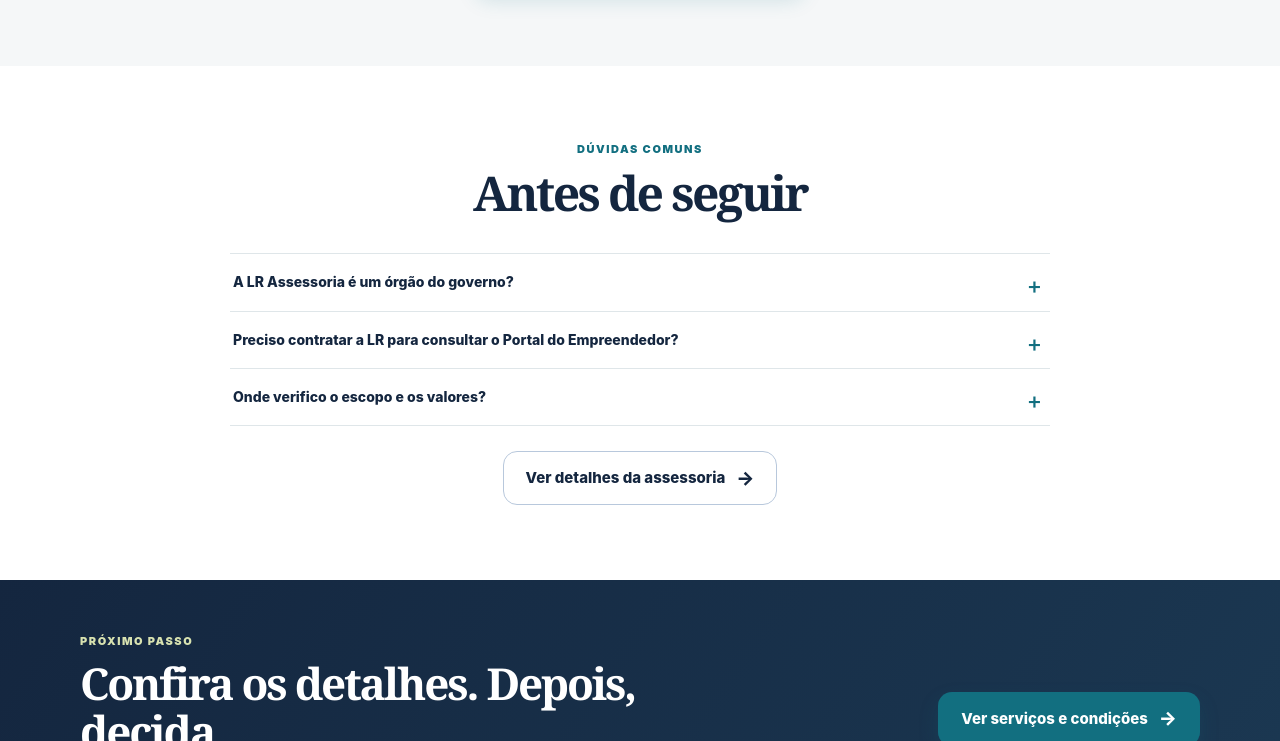
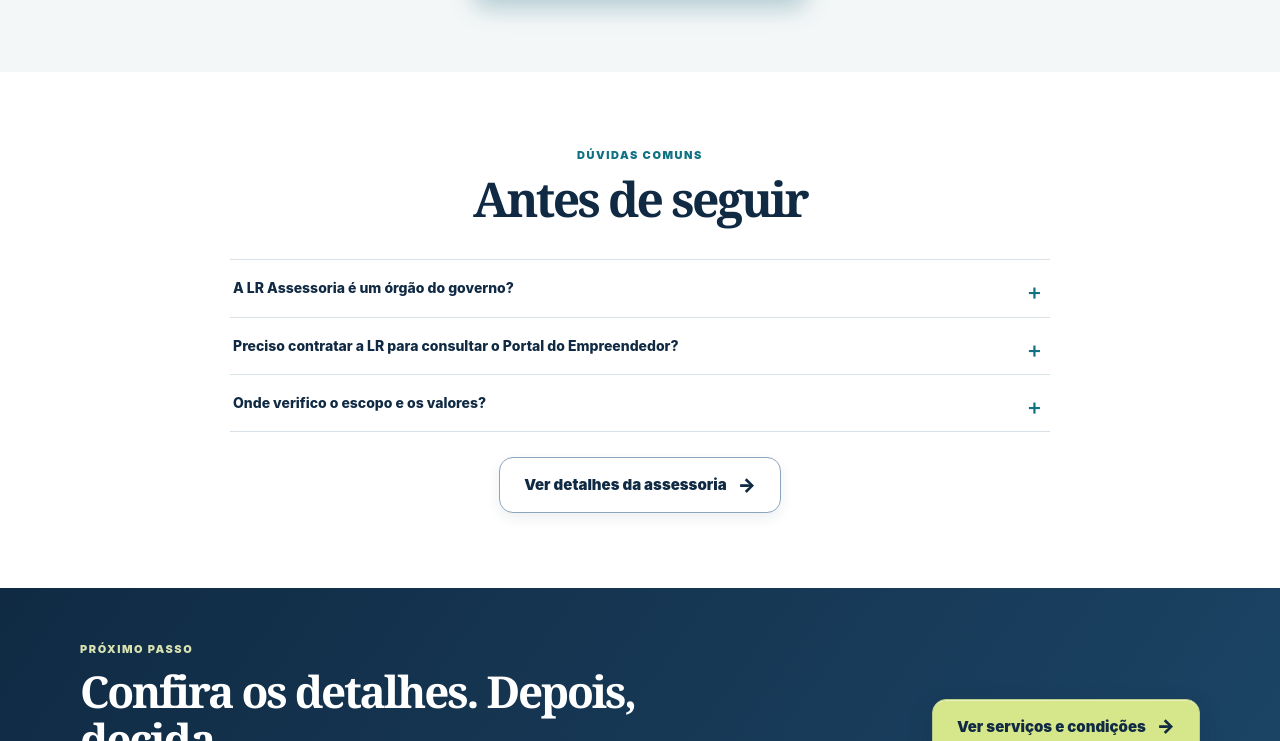
Before and after one commit to emailtelefone55-hub/assessoria, a website: page index.html in a window 1280 px wide. Shown: the part 2059-2800 px from the top of the page. Drawn offline with Linux system fonts and the light colour scheme.

Commit message:
Update index.html

```diff
--- a/index.html
+++ b/index.html
@@ -16,18 +16,18 @@
   <style>
     :root {
       color-scheme: light;
-      --navy: #14263f;
-      --navy-2: #203a5b;
-      --ink: #1d2b3d;
-      --muted: #5f6d7e;
-      --blue: #126f80;
-      --blue-dark: #0d5867;
-      --blue-soft: #eaf3f5;
-      --lime: #d8e2b0;
-      --paper: #fff;
-      --canvas: #f5f7f8;
-      --line: #dfe6e9;
-      --green: #28705c;
+      --navy: #102a43;
+      --navy-2: #1c4566;
+      --ink: #203040;
+      --muted: #5b6b7a;
+      --blue: #0f7181;
+      --blue-dark: #084c61;
+      --blue-soft: #e7f3f4;
+      --lime: #d6e68b;
+      --paper: #ffffff;
+      --canvas: #f4f7f8;
+      --line: #d8e2e7;
+      --green: #2b6e5a;
       --shadow: 0 20px 52px rgba(20, 38, 63, .10);
       --radius: 22px;
       --content: 1120px;
@@ -63,39 +63,40 @@
     .nav-link:hover { color: var(--navy); }
 
     .button {
-      min-height: 54px;
+      min-height: 56px;
       display: inline-flex;
       align-items: center;
       justify-content: center;
       gap: 11px;
-      padding: 15px 22px;
-      border: 1px solid transparent;
+      padding: 16px 24px;
+      border: 1px solid var(--blue-dark);
       border-radius: 14px;
-      background: var(--blue);
+      background: linear-gradient(135deg, var(--blue) 0%, var(--blue-dark) 100%);
       color: #fff;
       font: inherit;
       font-size: 15px;
-      font-weight: 850;
+      font-weight: 900;
       line-height: 1.2;
       text-align: center;
       text-decoration: none;
-      box-shadow: 0 9px 20px rgba(18,111,128,.17);
+      box-shadow: 0 11px 24px rgba(7,91,107,.28), inset 0 1px 0 rgba(255,255,255,.16);
       transition: background .16s ease, box-shadow .16s ease, transform .16s ease;
     }
-    .button:hover { background: var(--blue-dark); box-shadow: 0 12px 24px rgba(18,111,128,.23); transform: translateY(-1px); }
+    .button:hover { background: linear-gradient(135deg, var(--blue-dark) 0%, var(--navy) 100%); box-shadow: 0 14px 28px rgba(7,91,107,.36), inset 0 1px 0 rgba(255,255,255,.12); transform: translateY(-2px); }
     .button:active { transform: translateY(0); }
-    .button-arrow { font-size: 19px; line-height: 1; }
+    .button-arrow { font-size: 19px; line-height: 1; transition: transform .16s ease; }
+    .button:hover .button-arrow { transform: translateX(3px); }
     .button-small { min-height: 43px; padding: 10px 15px; font-size: 12px; }
-    .button-outline { border-color: #b8c8dc; background: #fff; color: var(--navy); box-shadow: none; }
-    .button-outline:hover { border-color: #9fb4cc; background: var(--blue-soft); box-shadow: none; }
-    .button-lime { background: var(--blue); color: #fff; box-shadow: 0 9px 20px rgba(18,111,128,.17); }
-    .button-lime:hover { background: var(--blue-dark); box-shadow: 0 12px 24px rgba(18,111,128,.23); }
+    .button-outline { border-color: #8ca5bf; background: #fff; color: var(--navy); box-shadow: 0 5px 13px rgba(20,38,63,.08); }
+    .button-outline:hover { border-color: #557792; background: var(--blue-soft); box-shadow: 0 8px 18px rgba(20,38,63,.12); }
+    .button-lime { border-color: #b9ca87; background: var(--lime); color: var(--navy); box-shadow: 0 11px 24px rgba(20,38,63,.22), inset 0 1px 0 rgba(255,255,255,.45); }
+    .button-lime:hover { border-color: #a9bc71; background: #e3edb7; color: var(--navy); box-shadow: 0 14px 28px rgba(20,38,63,.28), inset 0 1px 0 rgba(255,255,255,.5); }
 
     .hero {
       position: relative;
       overflow: hidden;
       padding: 60px 0 58px;
-      background: radial-gradient(ellipse at 84% 16%, rgba(18,111,128,.10), transparent 35%), linear-gradient(135deg,#f6f9fa 0%,#edf4f5 62%,#f8faf9 100%);
+      background: radial-gradient(ellipse at 84% 16%, rgba(15,113,129,.12), transparent 35%), linear-gradient(135deg,#f6fafb 0%,#eaf4f5 62%,#f8faf9 100%);
     }
     .hero::before { content: ""; position: absolute; right: max(-85px, calc((100vw - 1320px)/2)); top: -175px; width: 390px; height: 390px; border: 1px solid rgba(18,111,128,.12); border-radius: 50%; box-shadow: 0 0 0 30px rgba(18,111,128,.025),0 0 0 68px rgba(18,111,128,.025); pointer-events: none; }
     .hero-grid { position: relative; display: grid; grid-template-columns: 1.1fr .9fr; align-items: center; gap: 56px; }
@@ -171,14 +172,14 @@
     .faq details[open] summary::after { content: "−"; }
     .faq details p { max-width: 730px; margin: 9px 0 0; color: var(--muted); font-size: 13px; }
 
-    .closing { padding: 53px 0; background: linear-gradient(125deg,#14263f,#1b3852); color: #fff; }
+    .closing { padding: 53px 0; background: linear-gradient(125deg, var(--navy), var(--navy-2)); color: #fff; }
     .closing-inner { display: flex; align-items: center; justify-content: space-between; gap: 30px; }
     .closing .eyebrow { color: #d8e2b0; }
     .closing h2 { max-width: 680px; margin: 9px 0 7px; color: #fff; font: 600 clamp(31px,4vw,44px)/1.08 Georgia, "Times New Roman", serif; letter-spacing: -.05em; }
     .closing p:not(.eyebrow) { max-width: 620px; margin: 0; color: #c6d1e5; font-size: 13px; }
     .closing .button { flex: 0 0 auto; }
 
-    .footer { padding: 39px 0 22px; background: #080e2c; color: #b9c6de; }
+    .footer { padding: 39px 0 22px; background: #081b2d; color: #b9c6de; }
     .footer-grid { display: grid; grid-template-columns: 1.3fr 1fr .8fr; gap: 34px; }
     .footer-brand { color: #fff; }
     .footer p { max-width: 390px; margin: 12px 0 0; color: #94a2bf; font-size: 12px; }
```
